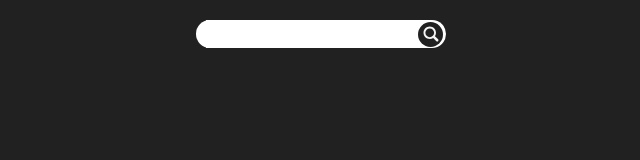
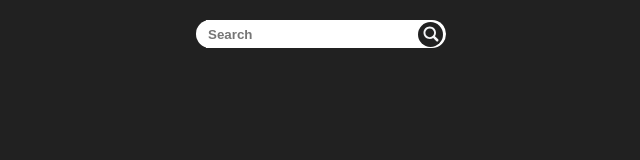
Before and after one commit to MaxZay/rss-react, a React app in the folder components/: page / in a window 1280 px wide. Shown: the top 160 px of the page, without its empty margins (319-959 px from the left). Built offline with nearby package versions, Linux system fonts and the light colour scheme.

Commit message:
feat: add search bar

```diff
--- a/components/src/Search.css
+++ b/components/src/Search.css
@@ -15,6 +15,7 @@
   margin-left: 10px;
   border: none;
   outline: none;
+  font-weight: bold;
 }
 
 .search-item__button {
--- a/components/src/Search.tsx
+++ b/components/src/Search.tsx
@@ -4,7 +4,11 @@ import LOUPE from './assets/loupe.svg'
 export const Search = () => {
   return (
     <div className="search-item">
-      <input className="search-item__input" type="text"></input>
+      <input
+        className="search-item__input"
+        type="text"
+        placeholder="Search"
+      ></input>
       <button className="search-item__button">
         <img
           className="search-item__loupe"
```
